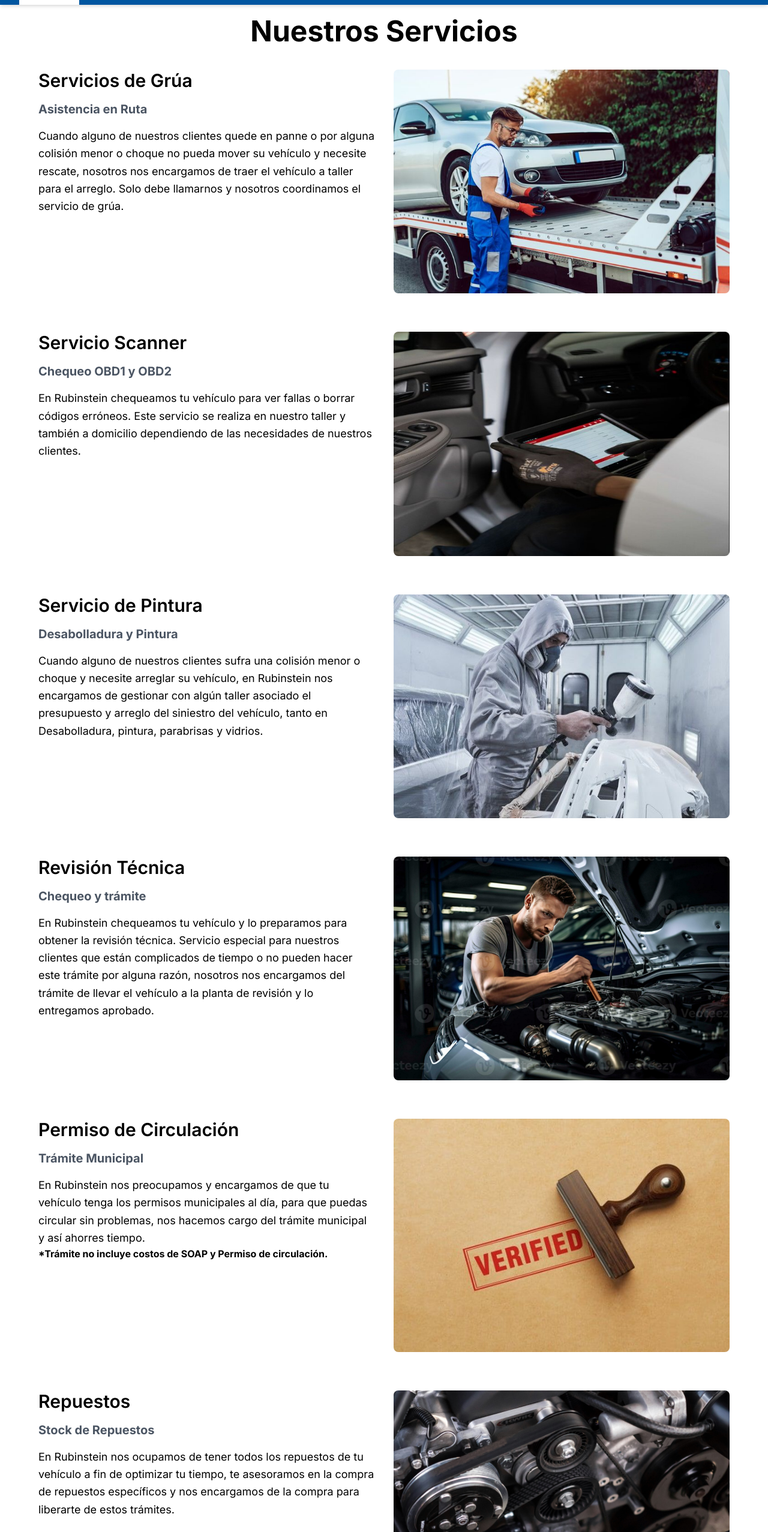
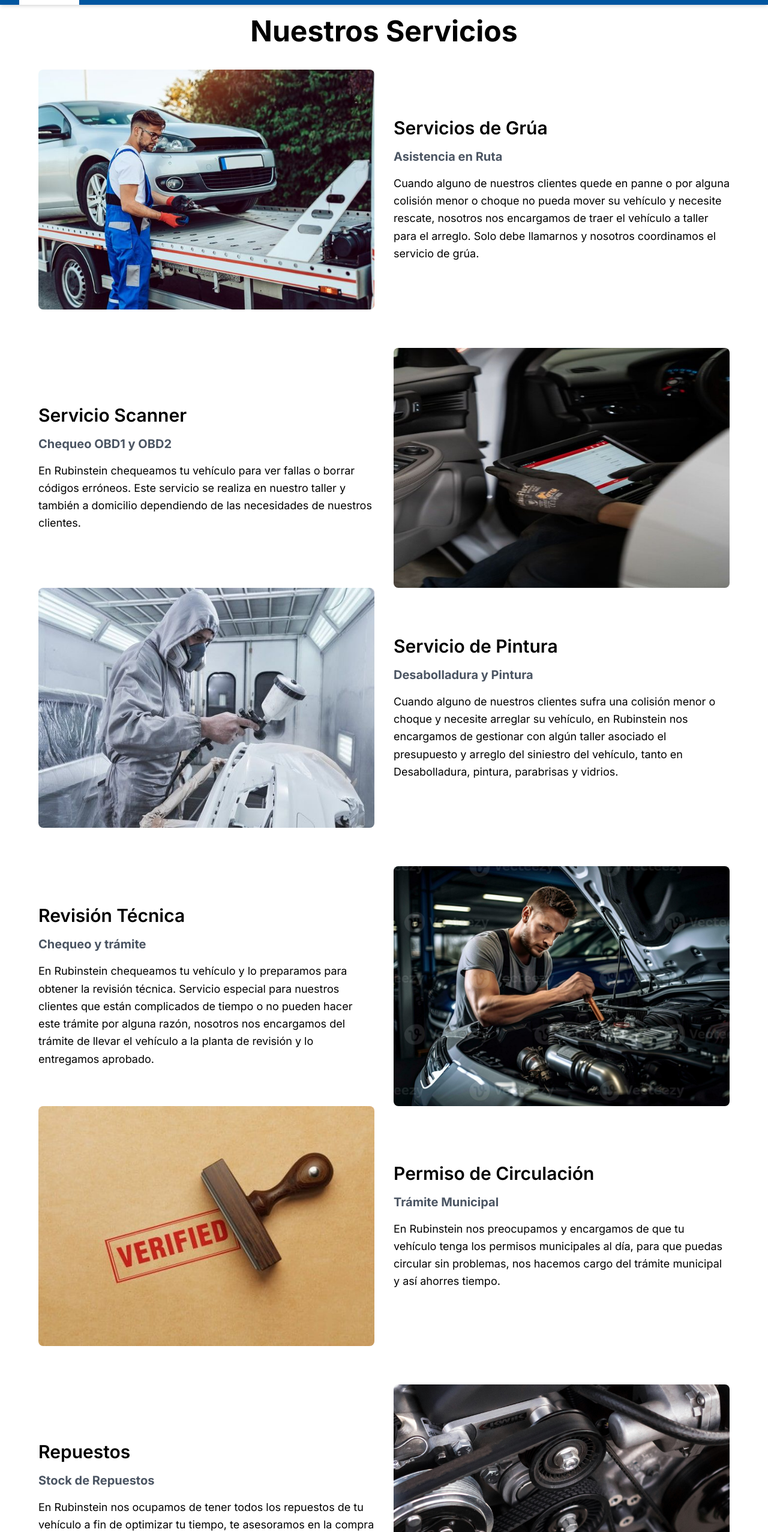
Before and after one commit to christophercortes/rubinstein-mecanica, a Next.js app: page /nuestros-servicios in a window 1280 px wide. Shown: the part 92-2646 px from the top of the page at 60% size. Built offline with nearby package versions, Linux system fonts and the light colour scheme.

Commit message:
service page

```diff
--- a/app/nuestros-servicios/page.tsx
+++ b/app/nuestros-servicios/page.tsx
@@ -7,8 +7,18 @@
         <h1 className="text-3xl md:text-4xl lg:text-5xl font-bold mb-8">Nuestros Servicios</h1>
       </section>
 
-      <section className="grid grid-cols-1 md:grid-cols-2 gap-8 px-4 md:px-8 lg:px-16">
-        <div>
+      <section className="grid grid-cols-1 md:grid-cols-2 gap-8 px-4 md:px-8 lg:px-10 xl:px-16">
+        <div className="text-center md:text-left">
+          <Image
+            src="/servicios/grua.jpeg"
+            width={700}
+            height={400}
+            alt="Grúa"
+            className="w-full h-auto object-cover rounded-lg mx-auto md:w-[500px] md:h-[300px] lg:w-[600px] lg:h-[350px] xl:w-[700px] xl:h-[400px]"
+            loading="lazy"
+          />
+        </div>
+        <div className="lg:max-w-[600px] lg:mx-auto xl:max-w-[700px] flex flex-col justify-center">
           <h2 className="text-2xl md:text-3xl font-semibold mb-4">Servicios de Grúa</h2>
           <h3 className="text-xl font-bold mb-4 text-gray-600">Asistencia en Ruta</h3>
           <p className="text-lg leading-relaxed">
@@ -17,20 +27,9 @@
             Solo debe llamarnos y nosotros coordinamos el servicio de grúa.
           </p>
         </div>
-        <div>
-          <Image
-            src="/servicios/grua.jpeg"
-            width={700}
-            height={400}
-            alt="Grúa"
-            className="w-full h-auto object-cover rounded-lg"
-            loading="lazy"
-          />
-        </div>
       </section>
-
-      <section className="grid grid-cols-1 md:grid-cols-2 gap-8 px-4 md:px-8 lg:px-16 mt-16">
-        <div>
+      <section className="grid grid-cols-1 md:grid-cols-2 gap-8 px-4 md:px-8 lg:px-10 xl:px-16 mt-16">
+        <div className="order-last md:order-first flex flex-col justify-center">
           <h2 className="text-2xl md:text-3xl font-semibold mb-4">Servicio Scanner</h2>
           <h3 className="text-xl font-bold mb-4 text-gray-600">Chequeo OBD1 y OBD2</h3>
           <p className="text-lg leading-relaxed">
@@ -38,20 +37,29 @@
             se realiza en nuestro taller y también a domicilio dependiendo de las necesidades de nuestros clientes.
           </p>
         </div>
-        <div>
+        <div className="text-center md:text-left">
           <Image
             src="/servicios/cardiagnostic.jpg"
             width={700}
             height={400}
             alt="Servicio Scanner"
-            className="w-full h-auto object-cover rounded-lg"
+            className="w-full h-auto object-cover rounded-lg mx-auto md:w-[500px] md:h-[300px] lg:w-[600px] lg:h-[350px] xl:w-[700px] xl:h-[400px]"
             loading="lazy"
           />
         </div>
       </section>
-
-      <section className="grid grid-cols-1 md:grid-cols-2 gap-8 px-4 md:px-8 lg:px-16 mt-16">
-        <div>
+      <section className="grid grid-cols-1 md:grid-cols-2 gap-8 px-4 md:px-8 lg:px-10 xl:px-16">
+        <div className="text-center md:text-left">
+          <Image
+            src="/servicios/pintura.jpeg"
+            width={700}
+            height={400}
+            alt="Servicio de Pintura"
+            className="w-full h-auto object-cover rounded-lg mx-auto md:w-[500px] md:h-[300px] lg:w-[600px] lg:h-[350px] xl:w-[700px] xl:h-[400px]"
+            loading="lazy"
+          />
+        </div>
+        <div className="lg:max-w-[600px] lg:mx-auto xl:max-w-[700px] flex flex-col justify-center">
           <h2 className="text-2xl md:text-3xl font-semibold mb-4">Servicio de Pintura</h2>
           <h3 className="text-xl font-bold mb-4 text-gray-600">Desabolladura y Pintura</h3>
           <p className="text-lg leading-relaxed">
@@ -60,20 +68,9 @@
             tanto en Desabolladura, pintura, parabrisas y vidrios.
           </p>
         </div>
-        <div>
-          <Image
-            src="/servicios/pintura.jpeg"
-            width={700}
-            height={400}
-            alt="Servicio de Pintura"
-            className="w-full h-auto object-cover rounded-lg"
-            loading="lazy"
-          />
-        </div>
       </section>
-
-      <section className="grid grid-cols-1 md:grid-cols-2 gap-8 px-4 md:px-8 lg:px-16 mt-16">
-        <div>
+      <section className="grid grid-cols-1 md:grid-cols-2 gap-8 px-4 md:px-8 lg:px-10 xl:px-16 mt-16">
+        <div className="order-last md:order-first flex flex-col justify-center">
           <h2 className="text-2xl md:text-3xl font-semibold mb-4">Revisión Técnica</h2>
           <h3 className="text-xl font-bold mb-4 text-gray-600">Chequeo y trámite</h3>
           <p className="text-lg leading-relaxed">
@@ -83,42 +80,39 @@
             y lo entregamos aprobado.
           </p>
         </div>
-        <div>
+        <div className="text-center md:text-left">
           <Image
             src="/servicios/trabajador.jpg"
             width={700}
             height={400}
             alt="Revisión Técnica"
-            className="w-full h-auto object-cover rounded-lg"
+            className="w-full h-auto object-cover rounded-lg mx-auto md:w-[500px] md:h-[300px] lg:w-[600px] lg:h-[350px] xl:w-[700px] xl:h-[400px]"
             loading="lazy"
           />
         </div>
       </section>
-
-      <section className="grid grid-cols-1 md:grid-cols-2 gap-8 px-4 md:px-8 lg:px-16 mt-16">
-        <div>
+      <section className="grid grid-cols-1 md:grid-cols-2 gap-8 px-4 md:px-8 lg:px-10 xl:px-16">
+        <div className="text-center md:text-left">
+          <Image
+            src="/servicios/verificado.jpeg"
+            width={700}
+            height={400}
+            alt="Permiso de Circulación"
+            className="w-full h-auto object-cover rounded-lg mx-auto md:w-[500px] md:h-[300px] lg:w-[600px] lg:h-[350px] xl:w-[700px] xl:h-[400px]"
+            loading="lazy"
+          />
+        </div>
+        <div className="lg:max-w-[600px] lg:mx-auto xl:max-w-[700px] flex flex-col justify-center">
           <h2 className="text-2xl md:text-3xl font-semibold mb-4">Permiso de Circulación</h2>
           <h3 className="text-xl font-bold mb-4 text-gray-600">Trámite Municipal</h3>
           <p className="text-lg leading-relaxed">
             En Rubinstein nos preocupamos y encargamos de que tu vehículo tenga los permisos municipales al día, para
             que puedas circular sin problemas, nos hacemos cargo del trámite municipal y así ahorres tiempo.
           </p>
-          <p className="text-medium font-bold mb-4">*Trámite no incluye costos de SOAP y Permiso de circulación.</p>
-        </div>
-        <div>
-          <Image
-            src="/servicios/verificado.jpeg"
-            width={700}
-            height={400}
-            alt="Permiso de Circulación"
-            className="w-full h-auto object-cover rounded-lg"
-            loading="lazy"
-          />
         </div>
       </section>
-
-      <section className="grid grid-cols-1 md:grid-cols-2 gap-8 px-4 md:px-8 lg:px-16 mt-16">
-        <div>
+      <section className="grid grid-cols-1 md:grid-cols-2 gap-8 px-4 md:px-8 lg:px-10 xl:px-16 mt-16">
+        <div className="order-last md:order-first flex flex-col justify-center">
           <h2 className="text-2xl md:text-3xl font-semibold mb-4">Repuestos</h2>
           <h3 className="text-xl font-bold mb-4 text-gray-600">Stock de Repuestos</h3>
           <p className="text-lg leading-relaxed">
@@ -127,20 +121,29 @@
             para liberarte de estos trámites.
           </p>
         </div>
-        <div>
+        <div className="text-center md:text-left">
           <Image
             src="/servicios/engine.jpg"
             width={700}
             height={400}
             alt="Repuestos"
-            className="w-full h-auto object-cover rounded-lg"
+            className="w-full h-auto object-cover rounded-lg mx-auto md:w-[500px] md:h-[300px] lg:w-[600px] lg:h-[350px] xl:w-[700px] xl:h-[400px]"
             loading="lazy"
           />
         </div>
       </section>
-
-      <section className="grid grid-cols-1 md:grid-cols-2 gap-8 px-4 md:px-8 lg:px-16 mt-16">
-        <div>
+      <section className="grid grid-cols-1 md:grid-cols-2 gap-8 px-4 md:px-8 lg:px-10 xl:px-16">
+        <div className="text-center md:text-left">
+          <Image
+            src="/servicios/oil.jpg"
+            width={700}
+            height={400}
+            alt="Mantenimiento"
+            className="w-full h-auto object-cover rounded-lg mx-auto md:w-[500px] md:h-[300px] lg:w-[600px] lg:h-[350px] xl:w-[700px] xl:h-[400px]"
+            loading="lazy"
+          />
+        </div>
+        <div className="lg:max-w-[600px] lg:mx-auto xl:max-w-[700px] flex flex-col justify-center">
           <h2 className="text-2xl md:text-3xl font-semibold mb-4">Mantenimiento</h2>
           <h3 className="text-xl font-bold mb-4 text-gray-600">Cambio de Aceite y Filtro</h3>
           <p className="text-lg leading-relaxed">
@@ -149,20 +152,9 @@
             para recordarte cuando estés en el tiempo de un nuevo cambio de aceite.
           </p>
         </div>
-        <div>
-          <Image
-            src="/servicios/oil.jpg"
-            width={700}
-            height={400}
-            alt="Mantenimiento"
-            className="w-full h-auto object-cover rounded-lg"
-            loading="lazy"
-          />
-        </div>
       </section>
-
-      <section className="grid grid-cols-1 md:grid-cols-2 gap-8 px-4 md:px-8 lg:px-16 mt-16">
-        <div>
+      <section className="grid grid-cols-1 md:grid-cols-2 gap-8 px-4 md:px-8 lg:px-10 xl:px-16 mt-16">
+        <div className="order-last md:order-first flex flex-col justify-center">
           <h2 className="text-2xl md:text-3xl font-semibold mb-4">Seguimiento en Línea</h2>
           <h3 className="text-xl font-bold mb-4 text-gray-600">Bitácora de Mantenciones</h3>
           <p className="text-lg leading-relaxed">
@@ -170,24 +162,25 @@
             mantenciones en general.
           </p>
         </div>
-        <div>
+        <div className="text-center md:text-left">
           <Image
             src="/servicios/call.jpg"
             width={700}
             height={400}
             alt="Seguimiento en Línea"
-            className="w-full h-auto object-cover rounded-lg"
+            className="w-full h-auto object-cover rounded-lg mx-auto md:w-[500px] md:h-[300px] lg:w-[600px] lg:h-[350px] xl:w-[700px] xl:h-[400px]"
             loading="lazy"
           />
         </div>
       </section>
 
+      {/* Installation Section */}
       <section className="text-center mb-16 mt-16">
         <h1 className="text-2xl md:text-3xl lg:text-4xl font-bold mb-8">Instalaciones</h1>
       </section>
 
-      <section className="grid grid-cols-1 md:grid-cols-2 gap-8 px-4 md:px-8 lg:px-16 mt-16">
-  <div>
+      <section className="grid grid-cols-1 md:grid-cols-2 gap-8 px-4 md:px-8 lg:px-10 xl:px-16 mt-16">
+        <div className="order-last md:order-first flex flex-col justify-center">
           <h2 className="text-2xl md:text-3xl font-semibold mb-4 text-gray-800">Instalación de Inmovilizadores</h2>
           <h3 className="text-xl font-bold mb-4 text-gray-600">Corta Corriente / Antiportazo</h3>
           <p className="text-lg leading-relaxed text-gray-700">
@@ -196,81 +189,78 @@
             más seguro que los GPS.
           </p>
         </div>
-  <div>
+        <div className="text-center md:text-left">
           <Image
             src="/servicios/thief.jpg"
             width={700}
             height={400}
             alt="Instalación de Inmovilizadores"
-      className="w-full h-auto object-cover rounded-lg shadow-lg"
+            className="w-full h-auto object-cover rounded-lg shadow-lg mx-auto md:w-[500px] md:h-[300px] lg:w-[600px] lg:h-[350px] xl:w-[700px] xl:h-[400px]"
             loading="lazy"
           />
         </div>
       </section>
 
-<section className="grid grid-cols-1 md:grid-cols-2 gap-8 px-4 md:px-8 lg:px-16 mt-16">
-  <div>
-    <h2 className="text-2xl md:text-3xl font-semibold mb-4 text-gray-800">Alarma y Cierre</h2>
-    <h3 className="text-xl font-bold mb-4 text-gray-600">Alarma y Cierre Centralizado</h3>
-    <p className="text-lg leading-relaxed text-gray-700">
-      Si necesitas instalar una alarma de seguridad o renovar el cierre centralizado de tu vehículo, en Rubinstein te
-      ofrecemos la mejor opción para tu auto. Contáctanos para más detalles.
-    </p>
-  </div>
-  <div>
+      <section className="grid grid-cols-1 md:grid-cols-2 gap-8 px-4 md:px-8 lg:px-10 xl:px-16">
+        <div className="text-center md:text-left">
           <Image
             src="/servicios/alarm.jpg"
             width={700}
             height={400}
             alt="Alarma y Cierre"
-      className="w-full h-auto object-cover rounded-lg shadow-lg"
+            className="w-full h-auto object-cover rounded-lg mx-auto md:w-[500px] md:h-[300px] lg:w-[600px] lg:h-[350px] xl:w-[700px] xl:h-[400px]"
             loading="lazy"
           />
         </div>
+        <div className="lg:max-w-[600px] lg:mx-auto xl:max-w-[700px] flex flex-col justify-center">
+          <h2 className="text-2xl md:text-3xl font-semibold mb-4">Alarma y Cierre</h2>
+          <h3 className="text-xl font-bold mb-4 text-gray-600">Alarma y Cierre Centralizado</h3>
+          <p className="text-lg leading-relaxed">
+             Si necesitas instalar una alarma de seguridad o renovar el cierre centralizado de tu vehículo, en Rubinstein te
+            ofrecemos la mejor opción para tu auto. Contáctanos para más detalles.
+          </p>
+        </div>
       </section>
-
-<section className="grid grid-cols-1 md:grid-cols-2 gap-8 px-4 md:px-8 lg:px-16 mt-16">
-  <div>
-    <h2 className="text-2xl md:text-3xl font-semibold mb-4 text-gray-800">Radio y Cámara</h2>
+      <section className="grid grid-cols-1 md:grid-cols-2 gap-8 px-4 md:px-8 lg:px-10 xl:px-16 mt-16">
+        <div className="order-last md:order-first flex flex-col justify-center">
+          <h2 className="text-2xl md:text-3xl font-semibold mb-4">Radio y Cámara</h2>
           <h3 className="text-xl font-bold mb-4 text-gray-600">Instalación de Radio Android y Cámara de Retroceso</h3>
-    <p className="text-lg leading-relaxed text-gray-700">
+          <p className="text-lg leading-relaxed">
              Moderniza tu radio y añade una cámara de retroceso para tu seguridad. En Rubinstein, tenemos una selección de
             radios Android o te asesoramos en la compra de un modelo específico.
           </p>
         </div>
-  <div>
+        <div className="text-center md:text-left">
           <Image
             src="/servicios/radio.jpg"
             width={700}
             height={400}
             alt="Radio y Cámara"
-      className="w-full h-auto object-cover rounded-lg shadow-lg"
+            className="w-full h-auto object-cover rounded-lg mx-auto md:w-[500px] md:h-[300px] lg:w-[600px] lg:h-[350px] xl:w-[700px] xl:h-[400px]"
             loading="lazy"
           />
         </div>
       </section>
-
-<section className="grid grid-cols-1 mb-20 md:grid-cols-2 gap-8 px-4 md:px-8 lg:px-16 mt-16">
-  <div>
-    <h2 className="text-2xl md:text-3xl font-semibold mb-4 text-gray-800">Botones de Encendido</h2>
-    <h3 className="text-xl font-bold mb-4 text-gray-600">Botón Start/Stop Engine</h3>
-    <p className="text-lg leading-relaxed text-gray-700">
-      Moderniza tu vehículo con un botón de encendido. En Rubinstein realizamos la instalación del botón Start/Stop
-      Engine y ofrecemos garantía de satisfacción por nuestro trabajo.
-    </p>
-  </div>
-  <div>
+      <section className="grid grid-cols-1 md:grid-cols-2 gap-8 px-4 md:px-8 lg:px-10 xl:px-16">
+        <div className="text-center md:text-left">
           <Image
             src="/servicios/start.jpg"
             width={700}
             height={400}
             alt="Botón Start/Stop Engine"
-      className="w-full h-auto object-cover rounded-lg shadow-lg"
+            className="w-full h-auto object-cover rounded-lg mx-auto md:w-[500px] md:h-[300px] lg:w-[600px] lg:h-[350px] xl:w-[700px] xl:h-[400px]"
             loading="lazy"
           />
         </div>
+        <div className="lg:max-w-[600px] lg:mx-auto xl:max-w-[700px] flex flex-col justify-center">
+          <h2 className="text-2xl md:text-3xl font-semibold mb-4">Botones de Encendido</h2>
+          <h3 className="text-xl font-bold mb-4 text-gray-600">Botón Start/Stop Engine</h3>
+          <p className="text-lg leading-relaxed">
+            Moderniza tu vehículo con un botón de encendido. En Rubinstein realizamos la instalación del botón Start/Stop
+            Engine y ofrecemos garantía de satisfacción por nuestro trabajo.
+          </p>
+        </div>
       </section>
-
     </main>
   );
 }
```
Lines whose indentation alone changed are shown as unchanged.
